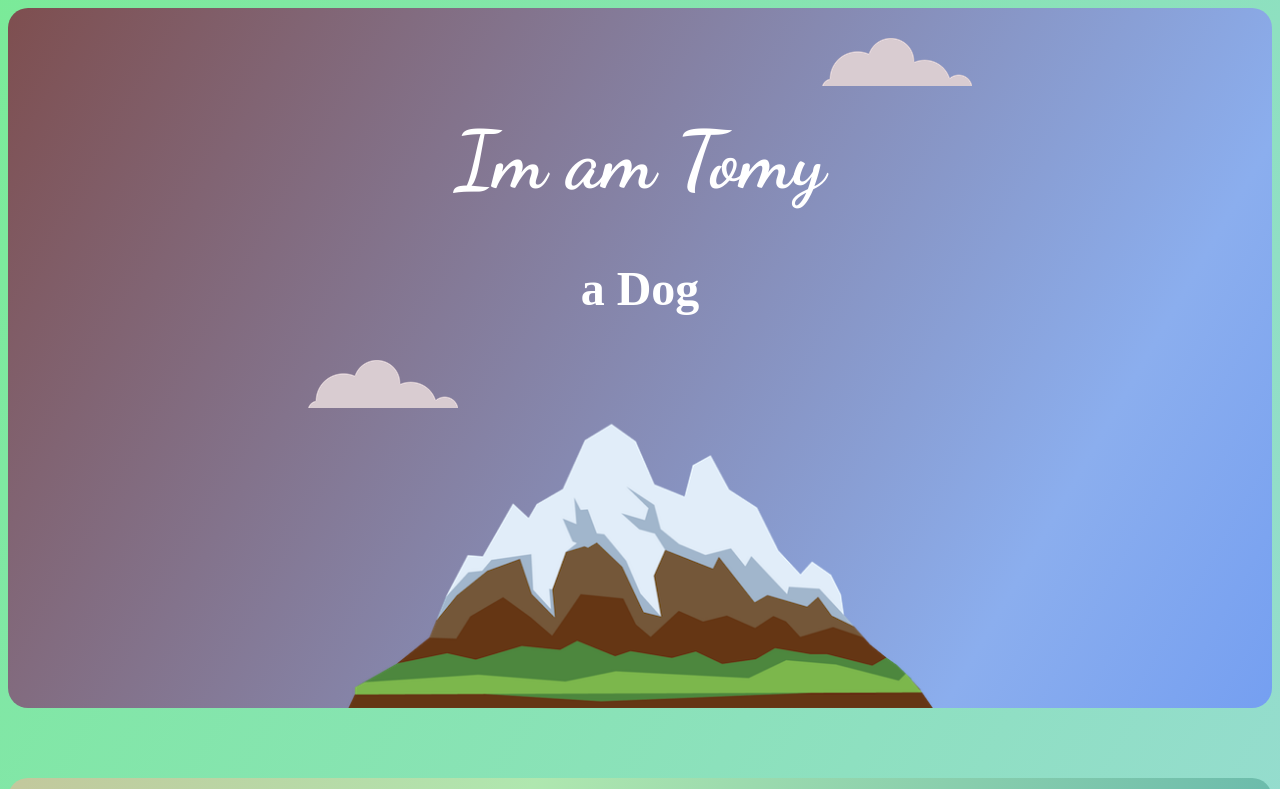
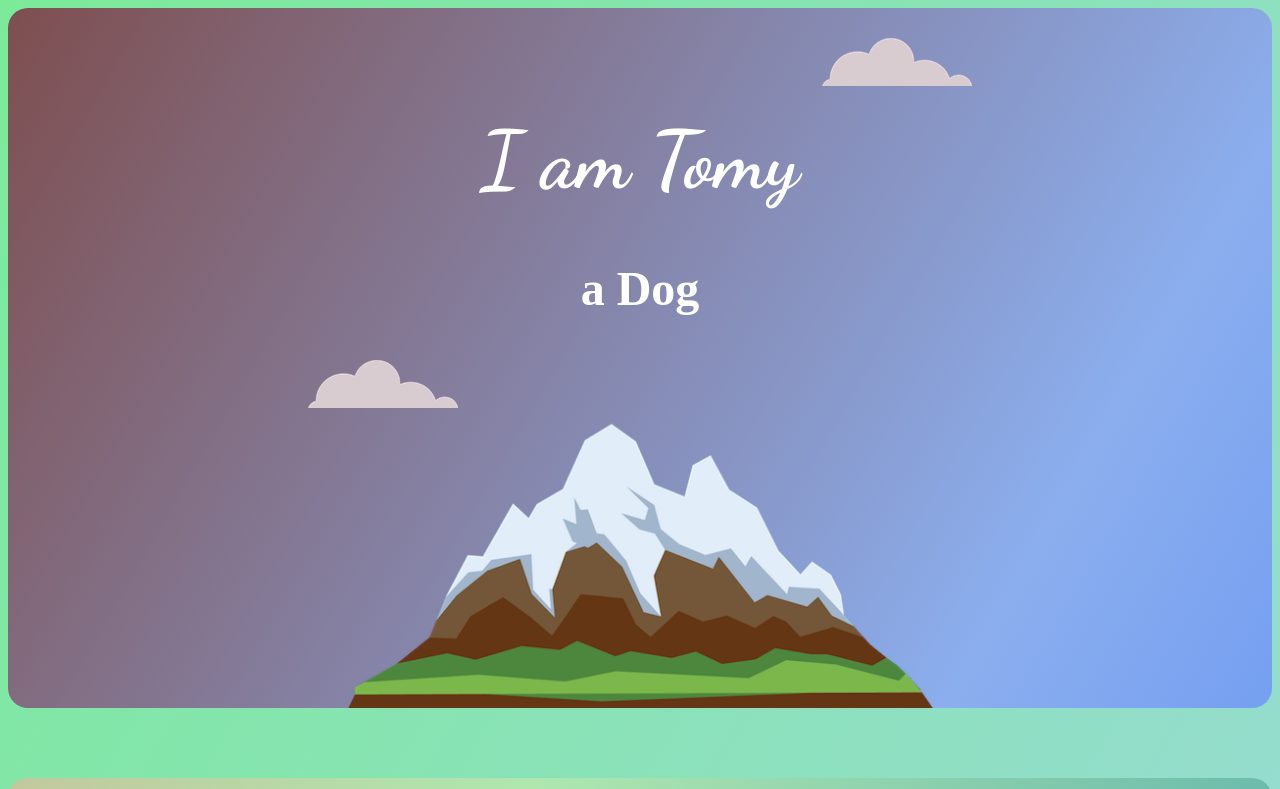
Before and after one commit to Shakti-Biswadip/BigDOG, a plain HTML site: page index.html in a window 1280 px wide. Shown: the top 789 px of the page. Drawn offline with Linux system fonts and the light colour scheme; a web font is replaced by a local one.

Commit message:
Update index.html

```diff
--- a/index.html
+++ b/index.html
@@ -33,7 +33,7 @@
 
         <div class="title" >
             <h1>
-                Im am Tomy
+                I am Tomy
             </h1>
             <h2>
                 a Dog
```
